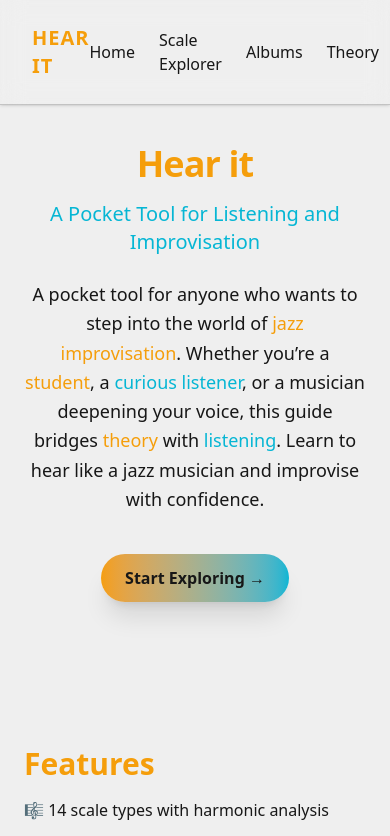
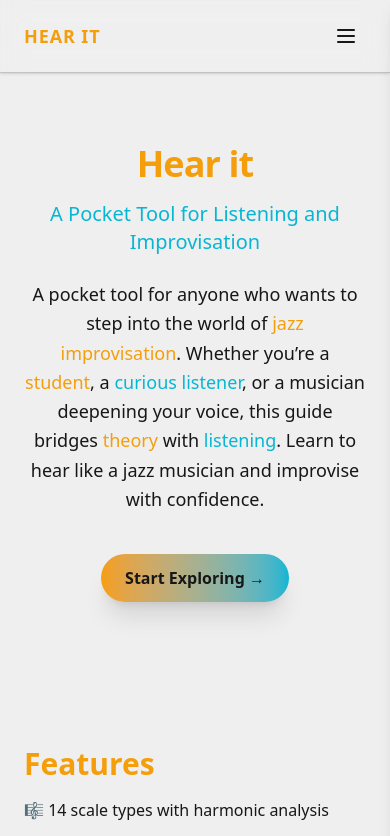
Before and after one commit to peterk6e/impo-j, a Next.js app: page / in a window 390 px wide. Shown: the top 836 px of the page. Built offline with nearby package versions, Linux system fonts and the light colour scheme.

Commit message:
Implement mobile navigation menu in RootLayout component and adjust header styling. Update ThemeToggle button alignment for better visual consistency.

```diff
--- a/src/app/(main)/layout.tsx
+++ b/src/app/(main)/layout.tsx
@@ -1,9 +1,13 @@
+'use client';
+
 import { Geist, Geist_Mono } from 'next/font/google';
 import '../../app/globals.css';
 import { QueryProvider } from '@/lib/providers/QueryProvider';
 import { ThemeProvider } from '@/context/ThemeContext';
 import ThemeToggle from '@/components/ui/ThemeToggle';
 import Link from 'next/link';
+import { useState } from 'react';
+import { Menu, X } from 'lucide-react';
 
 const geistSans = Geist({
   variable: '--font-geist-sans',
@@ -15,27 +19,27 @@ const geistMono = Geist_Mono({
   subsets: ['latin'],
 });
 
-export default function RootLayout({
-  children,
-}: Readonly<{
-  children: React.ReactNode;
-}>) {
+export default function RootLayout({ children }: { children: React.ReactNode }) {
+  const [open, setOpen] = useState(false);
+
   return (
     <html lang="en">
       <body className={`${geistSans.variable} ${geistMono.variable} antialiased`}>
         <QueryProvider>
           <ThemeProvider>
             <div className="bg-[var(--background-gradient)] text-[var(--foreground)] font-sans min-h-screen grid grid-rows-[auto_1fr_auto] relative overflow-hidden">
-              {/* Background stars / cosmic dust */}
+              {/* Background stars */}
               <div className="absolute inset-0 hidden lg:block bg-[radial-gradient(circle_at_30%_20%,rgba(255,215,128,0.05),transparent_60%)]" />
               <div className="absolute inset-0 hidden lg:block bg-[radial-gradient(circle_at_70%_80%,rgba(0,200,200,0.07),transparent_60%)]" />
 
-              {/* Header / Menu */}
-              <header className="fixed top-0 left-0 w-full transition-all shadow-sm flex items-center justify-between px-8 py-6 border-b border-[var(--foreground)]/20 bg-[var(--background-gradient)]/80 backdrop-blur-md z-50">
-                <h1 className="text-xl font-bold text-[var(--primary)] tracking-wider uppercase">
+              {/* Header */}
+              <header className="fixed top-0 left-0 w-full transition-all shadow-sm flex items-center justify-between px-6 py-4 border-b border-[var(--foreground)]/20 bg-[var(--background-gradient)]/80 backdrop-blur-md z-50">
+                <h1 className="text-lg font-bold text-[var(--primary)] tracking-wider uppercase">
                   Hear it
                 </h1>
-                <nav className="flex items-center gap-6">
+
+                {/* Desktop Nav */}
+                <nav className="hidden md:flex items-center gap-6">
                   <Link href="/" className="hover:text-[var(--primary)] transition">
                     Home
                   </Link>
@@ -56,7 +60,54 @@ export default function RootLayout({
                     Login
                   </Link>
                 </nav>
+
+                {/* Mobile Burger */}
+                <button
+                  className="md:hidden p-2 rounded-md text-[var(--foreground)] hover:bg-[var(--foreground)]/10 transition"
+                  onClick={() => setOpen(!open)}
+                  aria-label="Toggle menu"
+                >
+                  {open ? <X size={24} /> : <Menu size={24} />}
+                </button>
               </header>
+
+              {/* Mobile Menu Drawer */}
+              <div
+                className={`fixed inset-0 z-40 bg-blue/80 sm:bg-black/40 backdrop-blur-sm transition-opacity duration-300 ${
+                  open ? 'opacity-100 visible' : 'opacity-0 invisible'
+                }`}
+                onClick={() => setOpen(false)}
+              />
+
+              <aside
+                className={`fixed top-0 right-0 h-full w-64 bg-[var(--background)] shadow-lg z-50 transform transition-transform duration-300 ${
+                  open ? 'translate-x-0' : 'translate-x-full'
+                }`}
+              >
+                <nav className="flex flex-col p-6 gap-6">
+                  <Link href="/" onClick={() => setOpen(false)}>
+                    Home
+                  </Link>
+                  <Link href="/scale-explorer" onClick={() => setOpen(false)}>
+                    Scale Explorer
+                  </Link>
+                  <Link href="/albums" onClick={() => setOpen(false)}>
+                    Albums
+                  </Link>
+                  <Link href="/theory" onClick={() => setOpen(false)}>
+                    Theory
+                  </Link>
+                  <ThemeToggle />
+                  <Link
+                    href="/login"
+                    className="max-w-24 text-center px-5 py-2 bg-[var(--primary)] text-[var(--foreground)] font-medium rounded-full shadow-lg hover:opacity-90 transition"
+                    onClick={() => setOpen(false)}
+                  >
+                    Login
+                  </Link>
+                </nav>
+              </aside>
+
               <div className="mt-16">{children}</div>
 
               {/* Footer */}
--- a/src/components/ui/ThemeToggle.tsx
+++ b/src/components/ui/ThemeToggle.tsx
@@ -7,7 +7,7 @@ export default function ThemeToggle() {
   return (
     <button
       onClick={toggleTheme}
-      className="ml-4 px-3 py-2 rounded-full bg-neutral-800 text-neutral-200 hover:bg-neutral-700 transition"
+      className="mx-auto text-center ml-4 px-3 py-2 rounded-full bg-neutral-800 text-neutral-200 hover:bg-neutral-700 transition"
     >
       {theme === 'dark' ? '☀️' : '🌙'}
     </button>
```
